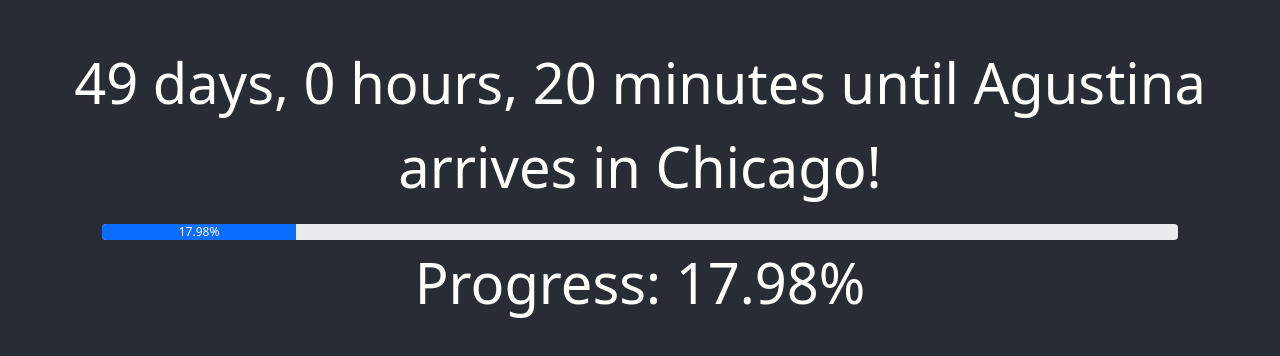
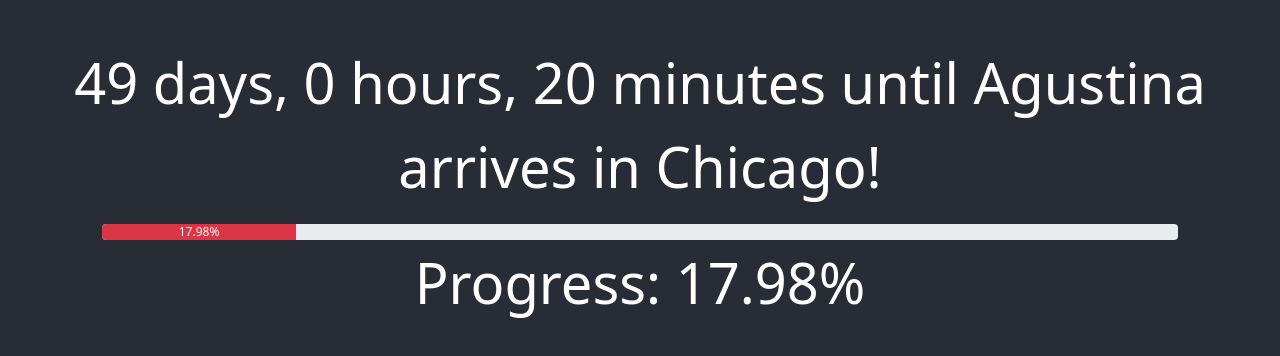
Before and after one commit to Greenbeansoup/Countdown, a React (Create React App) app: page / in a window 1280 px wide. Shown: the part 210-566 px from the top of the page. Built offline with nearby package versions, Linux system fonts and the light colour scheme.

Commit message:
Made the progress bar red

```diff
--- a/src/App.js
+++ b/src/App.js
@@ -80,7 +80,7 @@ class App extends Component {
         <header className="App-header">
           <p>{this.state.diff} until {this.state.visitor} arrives in {this.state.city}!</p>
           <div className="Progress-Bar">
-            <ProgressBar now={this.state.percentage} label={`${this.state.percentage}%`} />
+            <ProgressBar now={this.state.percentage} variant="danger" label={`${this.state.percentage}%`} />
           </div>
           <p> Progress: {this.state.percentage}%</p>
         </header>
```
